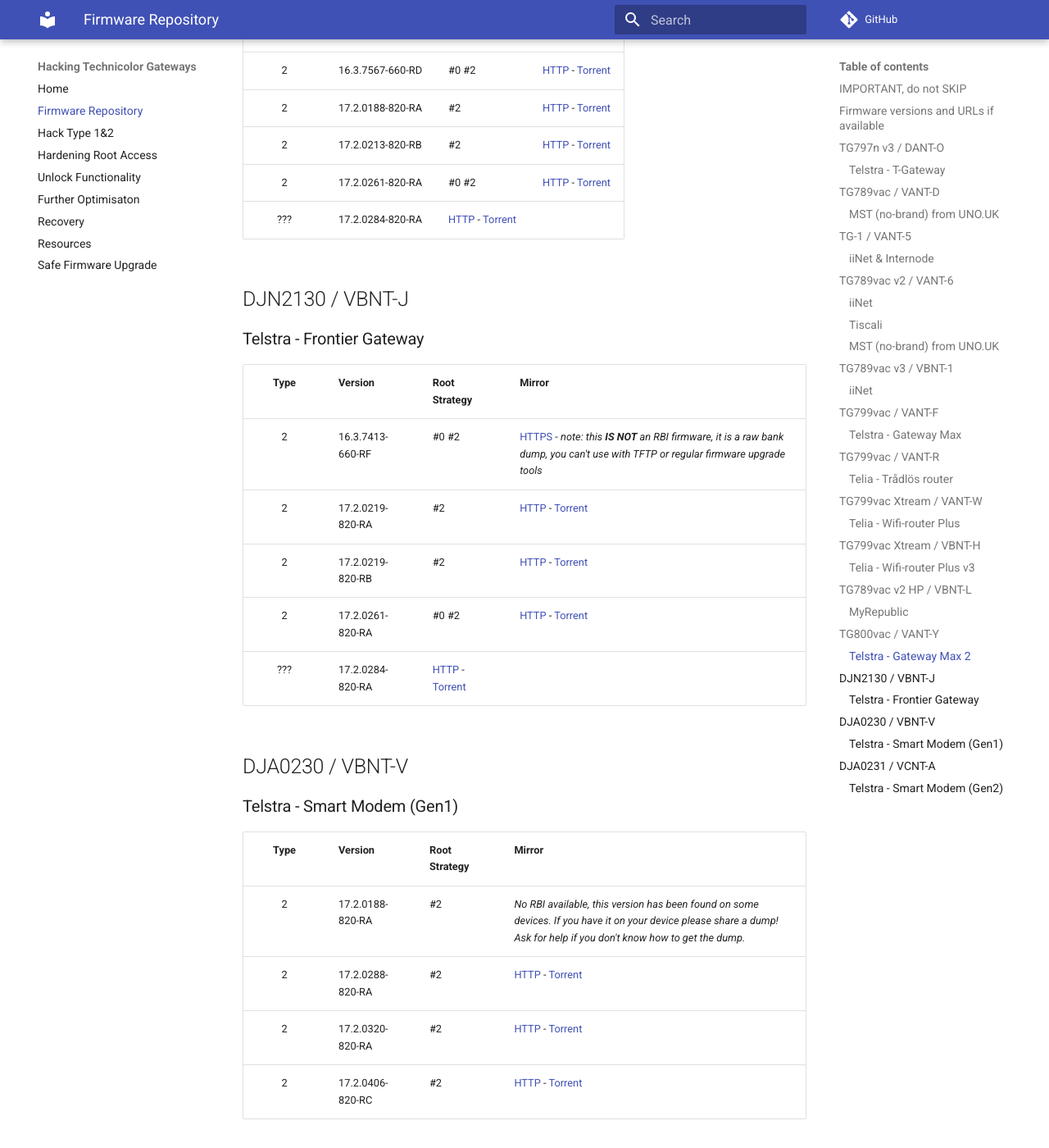
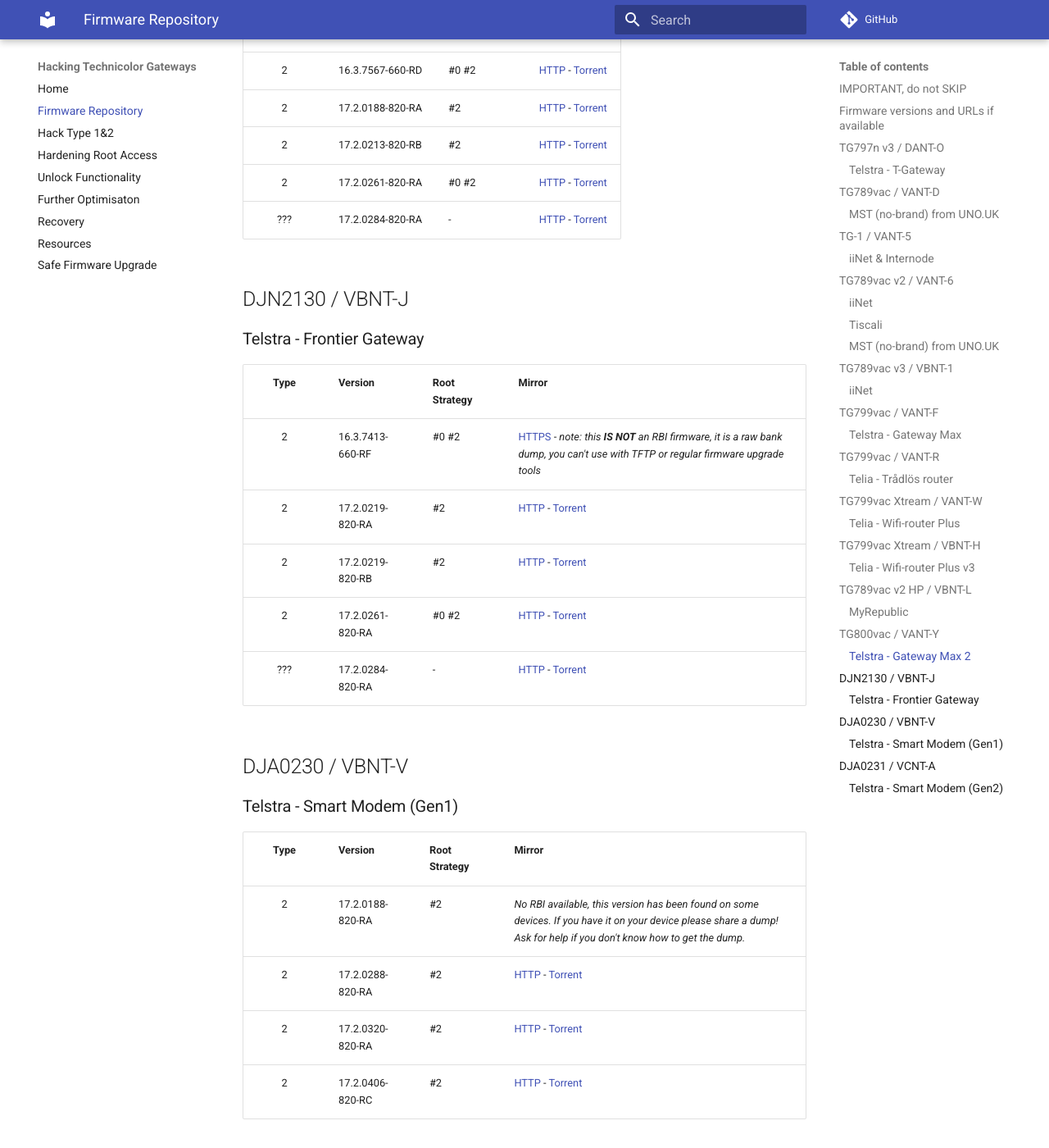
Before and after one commit to hack-technicolor/hack-technicolor, an MkDocs documentation site: the page built from docs/Firmware Repository.md, in a window 1280 px wide and 1400 px high, scrolled down 6231 px. Shown: the whole window at 82% size. Built offline with MkDocs 1.6.1 and Material for MkDocs 9.7.7, drawn with Linux system fonts in a browser that asks for light colours; comment, search, counter and statistics services are not loaded.

Commit message:
Table layout

```diff
--- a/docs/Firmware Repository.md
+++ b/docs/Firmware Repository.md
@@ -170,7 +170,7 @@
 | 2      | 17.2.0188-820-RA | #2            | [HTTP](http://fwstore.bdms.telstra.net/Technicolor_vant-y_CRF691-17.2.0188-820-RA/vant-y_CRF691-17.2.0188-820-RA.rbi) - [Torrent](https://github.com/kevdagoat/hack-technicolor/blob/master/torrents/vant-y/vant-y_CRF691-17.2.0188-820-RA.rbi.torrent?raw=true) |
 | 2      | 17.2.0213-820-RB | #2            | [HTTP](http://fwstore.bdms.telstra.net/Technicolor_vant-y_CRF779-17.2.0213-820-RB/vant-y_CRF779-17.2.0213-820-RB.rbi) - [Torrent](https://github.com/kevdagoat/hack-technicolor/blob/master/torrents/vant-y/vant-y_CRF779-17.2.0213-820-RB.rbi.torrent?raw=true) |
 | 2      | 17.2.0261-820-RA | #0 #2         | [HTTP](http://fwstore.bdms.telstra.net/Technicolor_vant-y_CRF851-17.2.0261-820-RA/vant-y_CRF851-17.2.0261-820-RA.rbi) - [Torrent](https://github.com/kevdagoat/hack-technicolor/blob/master/torrents/vant-y/vant-y_CRF851-17.2.0261-820-RA.rbi.torrent?raw=true) |
-| ???    | 17.2.0284-820-RA | [HTTP](http://fwstore.bdms.telstra.net/Technicolor_vant-y_CRF914-17.2.0284-820-RA/vant-y_CRF914-17.2.0284-820-RA.rbi) - [Torrent](https://github.com/kevdagoat/hack-technicolor/blob/master/torrents/vant-y/vant-y_CRF914-17.2.0284-820-RA.rbi.torrent?raw=true) |
+| ???    | 17.2.0284-820-RA | -             | [HTTP](http://fwstore.bdms.telstra.net/Technicolor_vant-y_CRF914-17.2.0284-820-RA/vant-y_CRF914-17.2.0284-820-RA.rbi) - [Torrent](https://github.com/kevdagoat/hack-technicolor/blob/master/torrents/vant-y/vant-y_CRF914-17.2.0284-820-RA.rbi.torrent?raw=true) |
 
 ## DJN2130 / VBNT-J
 
@@ -182,7 +182,7 @@
 | 2      | 17.2.0219-820-RA | #2            |  [HTTP](http://fwstore.bdms.telstra.net/Technicolor_vbnt-j_CRF752/vbnt-j_CRF752-17.2.0219-820-RA.rbi) - [Torrent](https://github.com/kevdagoat/hack-technicolor/blob/master/torrents/vbnt-j/vbnt-j_CRF752-17.2.0219-820-RA.rbi.torrent?raw=true) |
 | 2      | 17.2.0219-820-RB | #2            |  [HTTP](http://fwstore.bdms.telstra.net/Technicolor_vbnt-j_CRF778-17.2.0219-820-RB/vbnt-j_CRF778-17.2.0219-820-RB.rbi) - [Torrent](https://github.com/kevdagoat/hack-technicolor/blob/master/torrents/vbnt-j/vbnt-j_CRF778-17.2.0219-820-RB.rbi.torrent?raw=true) |
 | 2      | 17.2.0261-820-RA | #0 #2            |  [HTTP](http://fwstore.bdms.telstra.net/Technicolor_vbnt-j_CRF847-17.2.0261-820-RA/vbnt-j_CRF847-17.2.0261-820-RA.rbi) - [Torrent](https://github.com/kevdagoat/hack-technicolor/blob/master/torrents/vbnt-j/vbnt-j_CRF847-17.2.0261-820-RA.rbi.torrent?raw=true) |
-| ???    | 17.2.0284-820-RA | [HTTP](http://fwstore.bdms.telstra.net/Technicolor_vbnt-j_CRF913-17.2.0284-820-RA/vbnt-j_CRF913-17.2.0284-820-RA.rbi) - [Torrent](https://github.com/kevdagoat/hack-technicolor/blob/master/torrents/vbnt-j/vbnt-j_CRF913-17.2.0284-820-RA.rbi.torrent?raw=true) |
+| ???    | 17.2.0284-820-RA | -             | [HTTP](http://fwstore.bdms.telstra.net/Technicolor_vbnt-j_CRF913-17.2.0284-820-RA/vbnt-j_CRF913-17.2.0284-820-RA.rbi) - [Torrent](https://github.com/kevdagoat/hack-technicolor/blob/master/torrents/vbnt-j/vbnt-j_CRF913-17.2.0284-820-RA.rbi.torrent?raw=true) |
 
 ## DJA0230 / VBNT-V
 
```
